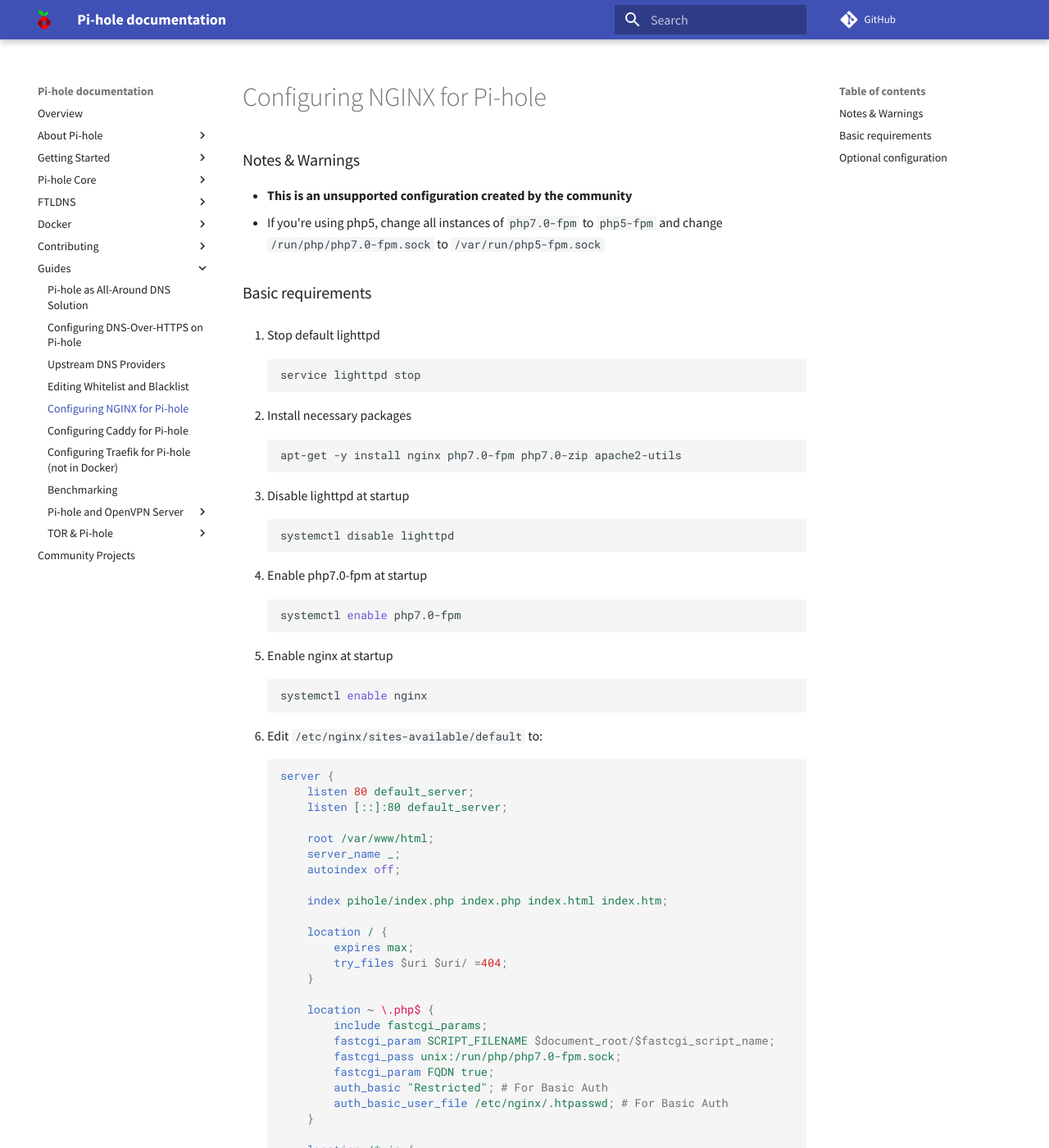
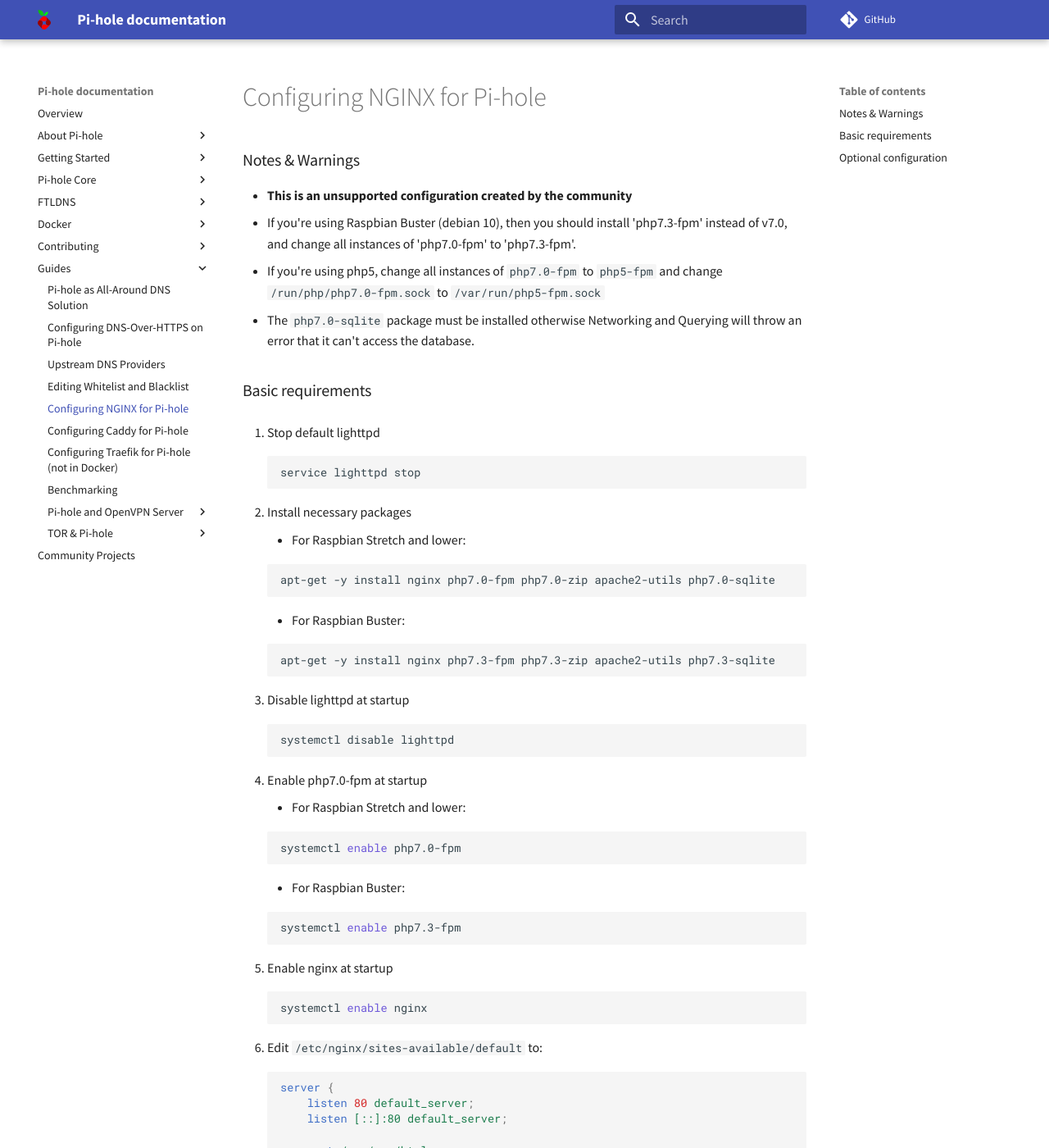
Before and after one commit to pi-hole/docs, an MkDocs documentation site: the page built from docs/guides/nginx-configuration.md, in a window 1280 px wide and 1400 px high. Shown: the whole window at 82% size. Built offline with MkDocs 1.6.1 and Material for MkDocs 9.7.7, drawn with Linux system fonts in a browser that asks for light colours; comment, search, counter and statistics services are not loaded; some of the changed text lies outside the part shown.

Commit message:
Update nginx-configuration.md
Added support for Raspbian Buster and described how to avoid issue #2828

````diff
--- a/docs/guides/nginx-configuration.md
+++ b/docs/guides/nginx-configuration.md
@@ -1,7 +1,9 @@
 ### Notes & Warnings
 
 - **This is an unsupported configuration created by the community**
+- If you're using Raspbian Buster (debian 10), then you should install 'php7.3-fpm' instead of v7.0, and change all instances of 'php7.0-fpm' to 'php7.3-fpm'.
 - If you're using php5, change all instances of `php7.0-fpm` to `php5-fpm` and change `/run/php/php7.0-fpm.sock` to `/var/run/php5-fpm.sock`
+- The `php7.0-sqlite` package must be installed otherwise Networking and Querying will throw an error that it can't access the database.
 
 ### Basic requirements
 
@@ -12,9 +14,16 @@
     ```
 
 2. Install necessary packages
+    - For Raspbian Stretch and lower:
 
     ```bash
-    apt-get -y install nginx php7.0-fpm php7.0-zip apache2-utils
+    apt-get -y install nginx php7.0-fpm php7.0-zip apache2-utils php7.0-sqlite
+    ```
+
+    - For Raspbian Buster:
+
+    ```bash
+    apt-get -y install nginx php7.3-fpm php7.3-zip apache2-utils php7.3-sqlite
     ```
 
 3. Disable lighttpd at startup
@@ -24,9 +33,16 @@
     ```
 
 4. Enable php7.0-fpm at startup
+    - For Raspbian Stretch and lower:
 
     ```bash
     systemctl enable php7.0-fpm
+    ```
+
+    - For Raspbian Buster:
+
+    ```bash
+    systemctl enable php7.3-fpm
     ```
 
 5. Enable nginx at startup
@@ -101,8 +117,16 @@
 
 10. Start php7.0-fpm daemon
 
+    - For Raspbian Stretch and below:
+
     ```bash
     service php7.0-fpm start
+    ```
+
+    - For Raspbian Buster:
+
+    ```bash
+    service php7.3-fpm start
     ```
 
 11. Start nginx web server
````
